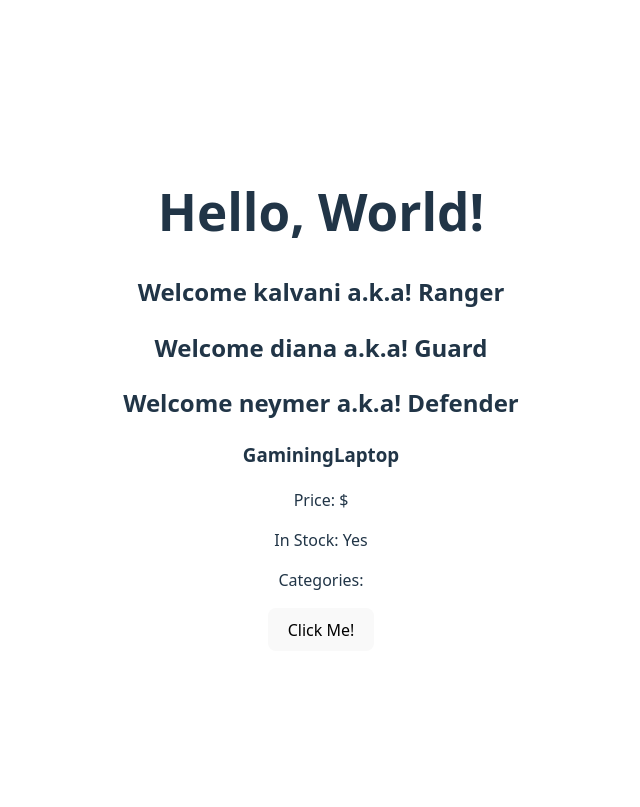
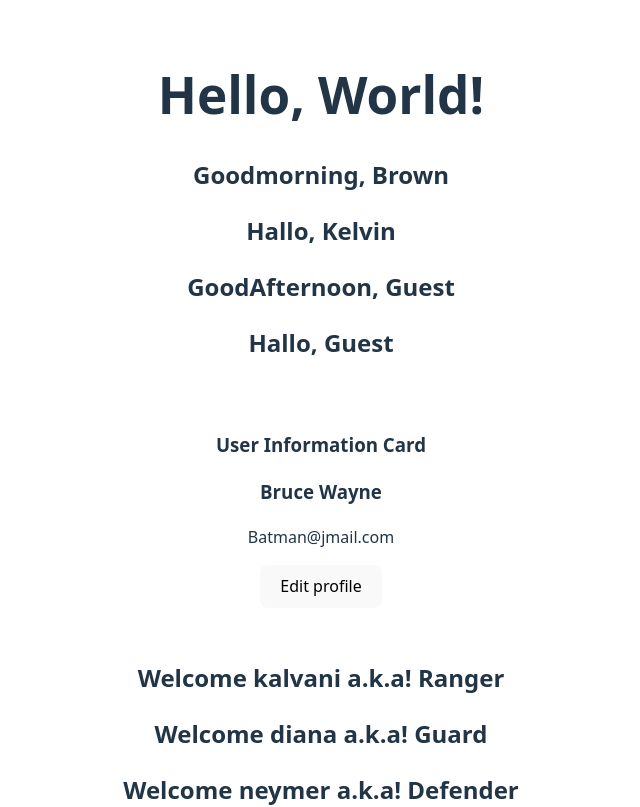
Before and after one commit to Mikhail-Tal-khal/JS-Free-code_camp, a React (Vite) app in the folder my-app/: page / in a window 1280 px wide. Shown: the top 807 px of the page, without its empty margins (319-959 px from the left). Built offline with nearby package versions, Linux system fonts and the light colour scheme.

Commit message:
React learning app

```diff
--- a/my-app/src/App.jsx
+++ b/my-app/src/App.jsx
@@ -2,6 +2,8 @@ import { Welcome } from './Welcome.jsx'
 import { Button } from './Button.jsx'
 import { Hello } from './Hello.jsx'
 import { Product } from './Product.jsx'
+import { Greeting } from './Greeting.jsx'
+import{CardWrapper} from './CardWrapper.jsx'
 import './App.css'
 
 function App() {
@@ -10,13 +12,25 @@ function App() {
     <div>
 
       <Hello />
+
+      <Greeting name="Brown" message="Goodmorning" />
+      <Greeting name="Kelvin" />
+      <Greeting message="GoodAfternoon" />
+      <Greeting/>
+
+      <CardWrapper title="User Information Card">
+        <h3>Bruce Wayne</h3>
+        <p>Batman@jmail.com</p>
+        <button>Edit profile</button>
+      </CardWrapper>
+
       <Welcome name='kalvani' alias="Ranger" />
       <Welcome name='diana' alias="Guard" />
       <Welcome name='neymer' alias="Defender" />
-      <Product title="GaminingLaptop" Price={1299.56} inStock={true} Categories={("Electronics", "Computers", "Gaming")} />
+      <Product title="GamingLaptop" Price={1299.56} inStock={true} categories={["Electronics", "Computers", "Gaming"]} />
       <Button />
     </div>
   )
 }
 
-export default App
+export default App;
--- /dev/null
+++ b/my-app/src/CardWrapper.jsx
@@ -0,0 +1,10 @@
+export const CardWrapper =({title,children})=>{
+    return(
+        <div className="card">
+            <h3>{title}</h3>
+            <div className="card-content">
+                {children}
+            </div>
+        </div>
+    );
+}
--- /dev/null
+++ b/my-app/src/Greeting.jsx
@@ -0,0 +1,7 @@
+export const Greeting = ({message = "Hallo", name = "Guest"}) => {
+    return (
+        <h2>
+            {message}, {name}
+        </h2>
+    );
+}
--- a/my-app/src/Product.jsx
+++ b/my-app/src/Product.jsx
@@ -1,4 +1,4 @@
-export const Product = ({ title, price, inStock, categories = [] }) => {
+export const Product = ({ title, price, inStock, categories}) => {
     return (
         <div>
             <h3>{title}</h3>
```
Also changed, not shown: my-app/src/UserCard.jsx (added, +10 -0 lines), my-app/src/UserInfo.jsx (added, +11 -0 lines).
